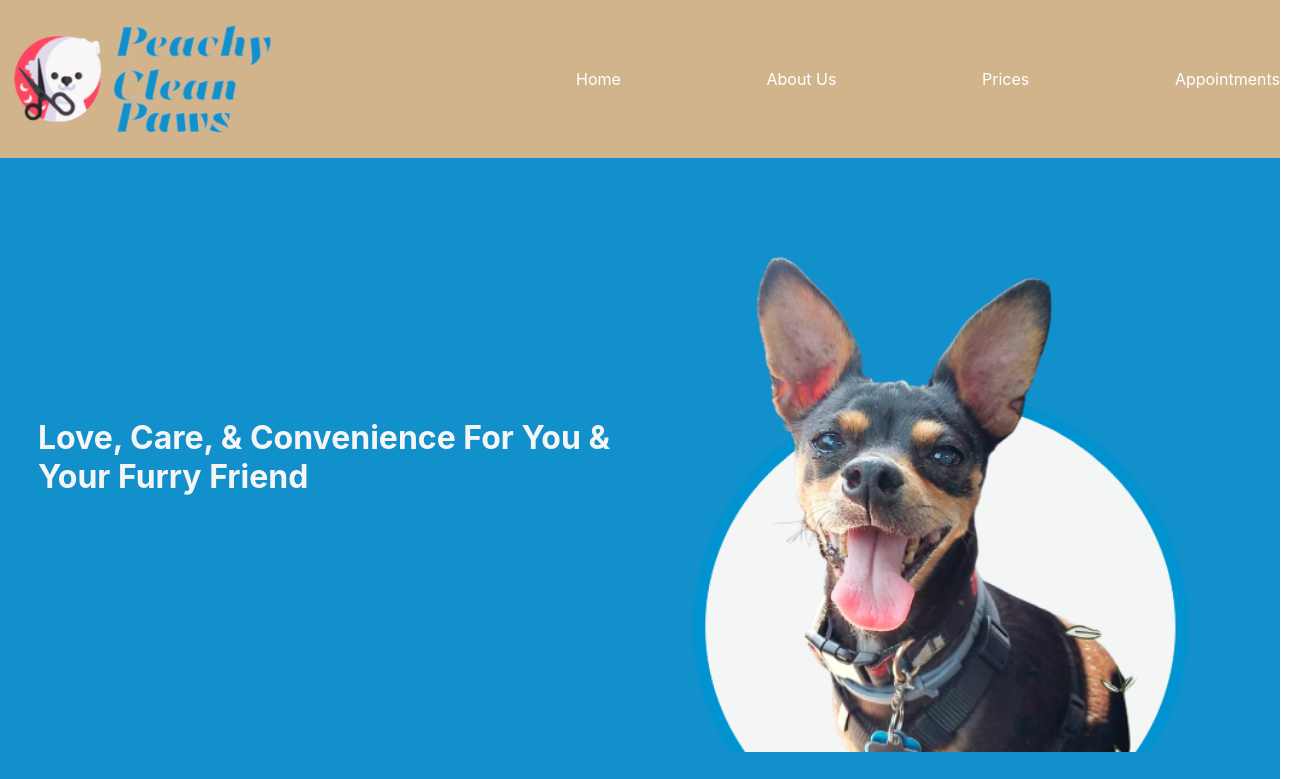
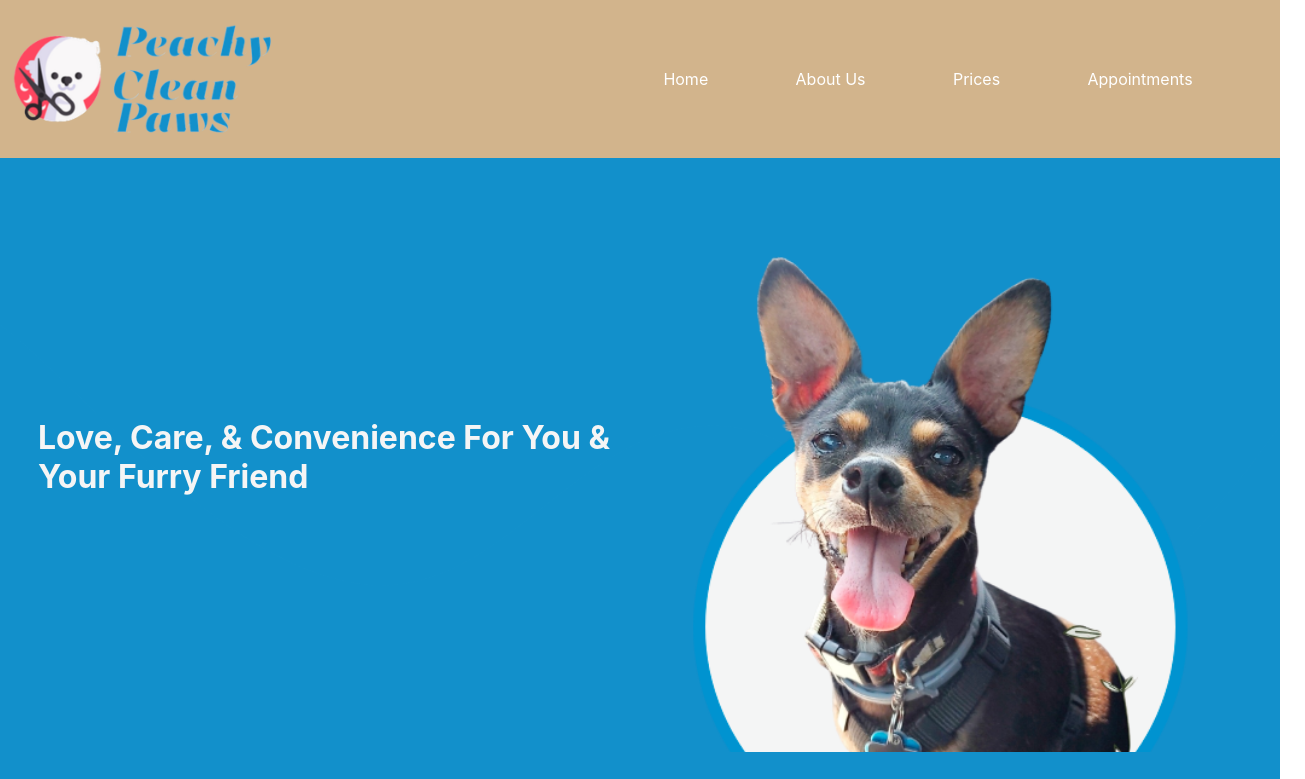
Before and after one commit to Parrasite9/peachyCleanPaws, a React (Create React App) app: page / in a window 1280 px wide. Shown: the top 779 px of the page, 1305 px wide, since content can reach past the window. Built offline with nearby package versions, Linux system fonts and the light colour scheme.

Commit message:
Navbar CSS updates, code cleanup

```diff
--- a/src/components/Home/Home.js
+++ b/src/components/Home/Home.js
@@ -17,7 +17,7 @@ function Home() {
       <Services />
       <SocialStatus />
       <Mission />
-      <Testimonials />
+      {/* <Testimonials /> */}
       <Email />
       <FAQ />
       <Footer />
--- a/src/components/Navbar.js
+++ b/src/components/Navbar.js
@@ -59,7 +59,7 @@ function Navbar() {
                 )}
         </>
       ) : (
-        <div className="test">
+        <div className="desktop__navlink__container">
           <div className="desktop__navlinks__inside__container">
             <div className="navlink desktop__navlink desktop__navlink1"><a href=''>Home</a></div>
             <div className="navlink desktop__navlink desktop__navlink2"><a href=''>About Us</a></div>
--- a/src/css/Home/Navbar.css
+++ b/src/css/Home/Navbar.css
@@ -16,24 +16,6 @@
     height: auto;
 }
 
-/* .mobile__navlinks__container {
-    border: 2px solid green;
-    display: flex;
-    overflow-x: auto;
-    flex: 3;
-    max-width: 55%;
-    flex-direction: column;
-
-    transition: transform 1s ease-in-out;
-    transform: translateX(50%);
-}
-
-.mobile__navlinks__container.active {
-    transform: translateX(0%);
-  } */
-
-  /* Navbar.css */
-
 .mobile__navlinks__container {
   position: fixed;
   top: 0;
@@ -49,10 +31,6 @@
   transform: translateY(0%);
   z-index: 1000;
 }
-
-/* .mobile__navlinks__container {
-    display: none;
-} */
 
 .mobile__navlinks__container.active {
     transform: translateY(50); /* Slide down to fill the screen */
@@ -94,24 +72,19 @@
     margin-right: 5%;
 }
 
-/* .desktop__navlinks__inside__container {
+.desktop__navlink__container {
     display: flex;
-    align-items: center;
-} */
-
-
-.test {
-    display: flex;
-    flex: 1;
+    flex-basis: calc(100% - 45%); /* Take remaining width after considering the logo container */
+    max-width: 55%; /* Adjust this percentage as needed */
+    align-content: center;
 }
 
 .desktop__navlinks__inside__container {
     display: flex;
+    justify-content: space-evenly; /* Evenly space the navlinks */
     align-items: center;
-    justify-content: space-between;
-    flex: 1;
+    width: 100%; /* Ensure it takes up the full width of .test */
 }
-
 
 @media (min-width: 600px) {
     .logo {
```
